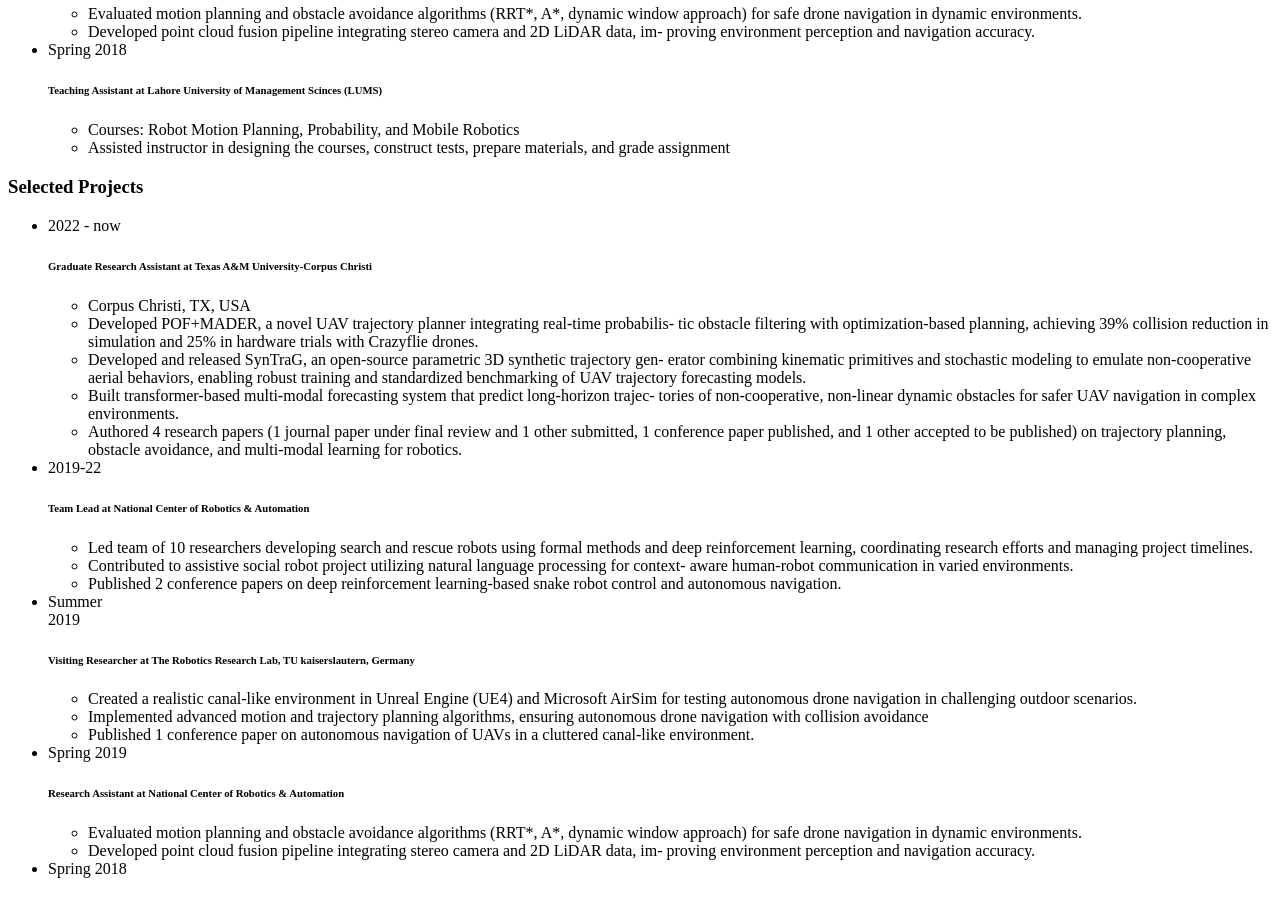
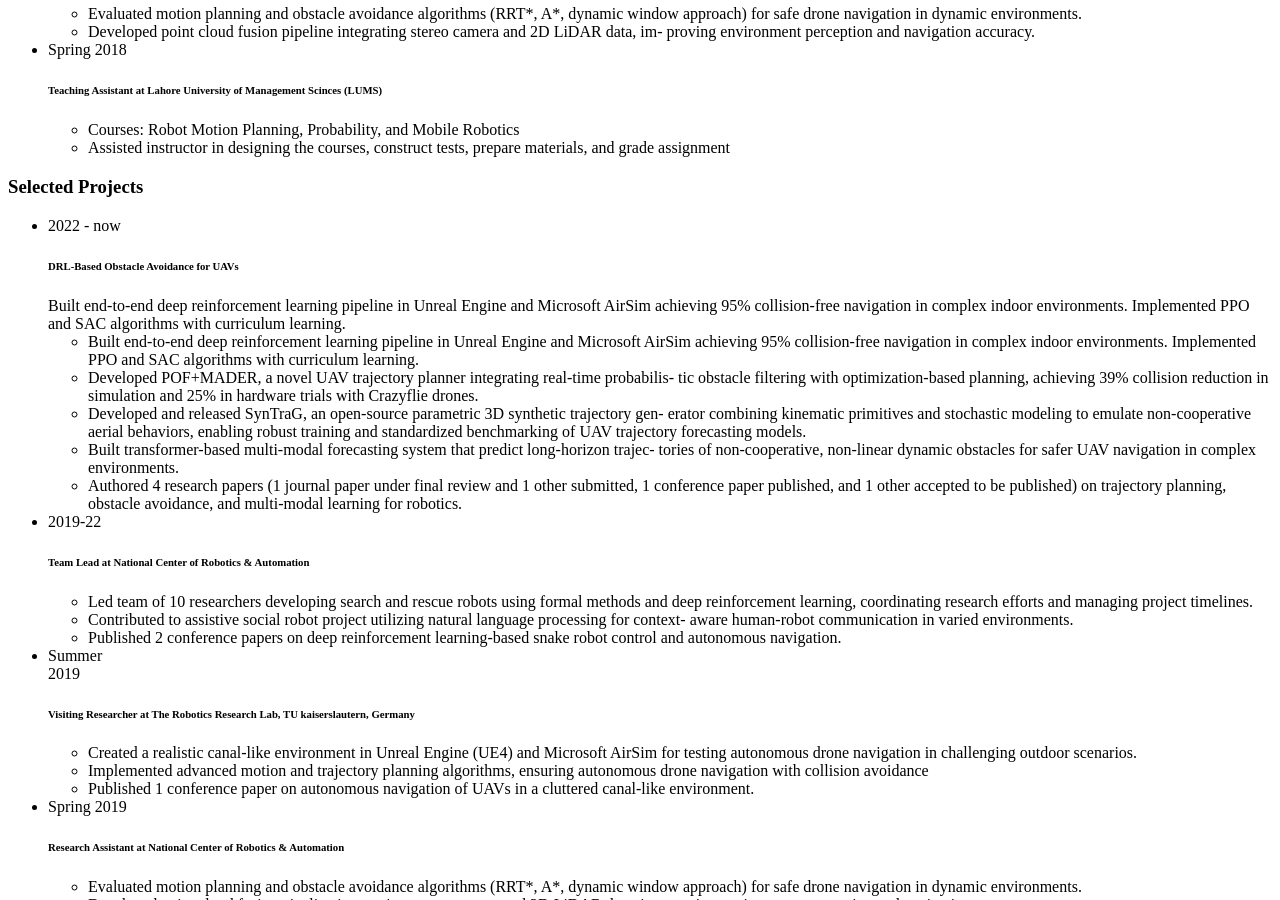
Before and after one commit to syediu/syediu.github.io, a Jekyll site: the page cv/index.html, which Jekyll copies as it is, in a window 1280 px wide and 900 px high, scrolled down 1560 px. Built offline with Jekyll 4.4.1, drawn with Linux system fonts in a browser that asks for light colours.

Commit message:
"updated cv"

```diff
--- a/cv/index.html
+++ b/cv/index.html
@@ -701,14 +701,19 @@ proving environment perception and navigation accuracy.
 
 							<div class="col-xs-10 cl-sm-10 col-md mt-2 mt-md-0">
 
-								<h6 class="title font-weight-bold ml-1 ml-md-4">Graduate Research Assistant at Texas A&M University-Corpus Christi </h6>
-
-
-									<ul class="items">
-
-										    <li>
-
-													<span class="item">Corpus Christi, TX, USA</span>
+								<h6 class="title font-weight-bold ml-1 ml-md-4">DRL-Based Obstacle Avoidance for UAVs </h6>
+								Built end-to-end deep reinforcement learning pipeline in Unreal Engine and Microsoft AirSim
+achieving 95% collision-free navigation in complex indoor environments. Implemented PPO
+and SAC algorithms with curriculum learning.
+
+
+									<ul class="items">
+
+										    <li>
+
+													<span class="item">Built end-to-end deep reinforcement learning pipeline in Unreal Engine and Microsoft AirSim
+achieving 95% collision-free navigation in complex indoor environments. Implemented PPO
+and SAC algorithms with curriculum learning.</span>
 
 											</li>
 
```
